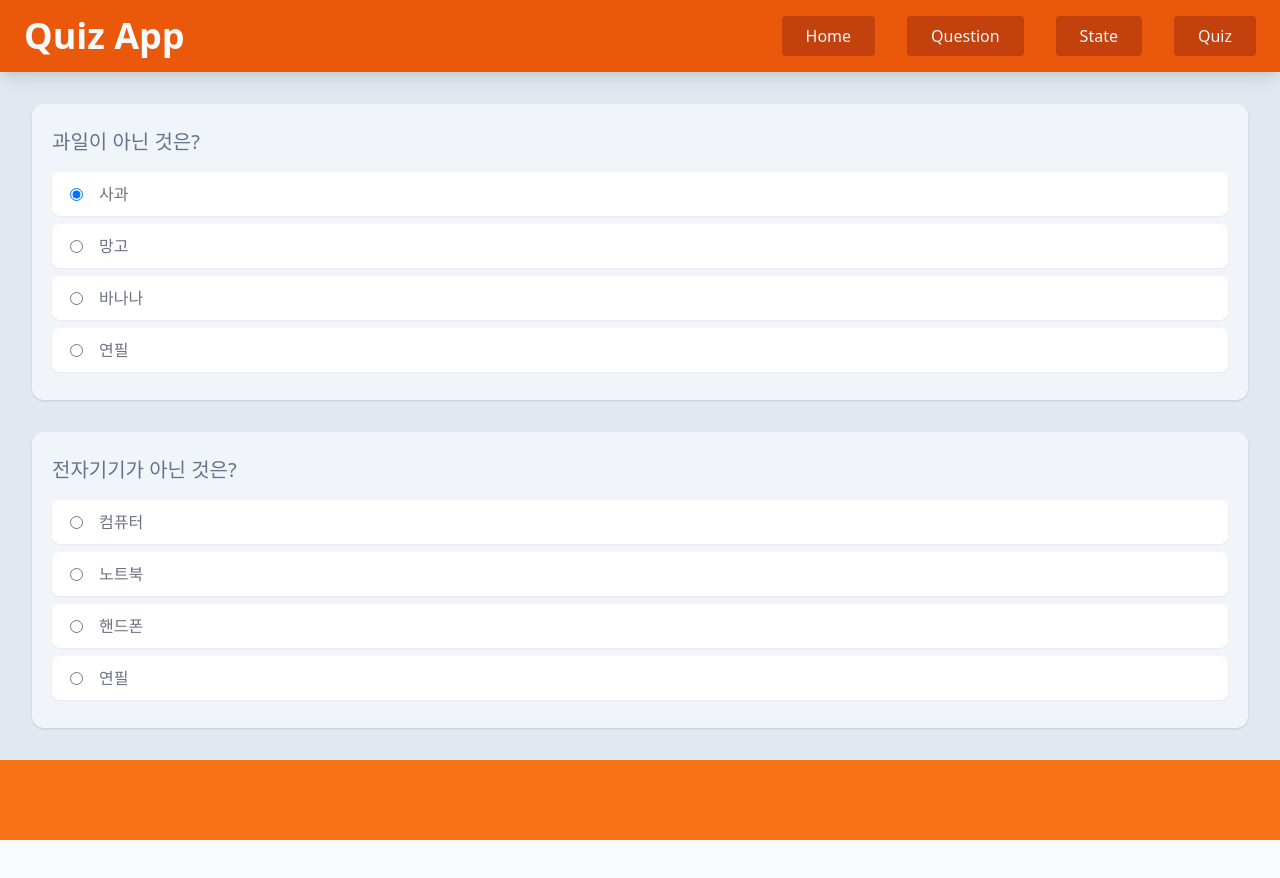
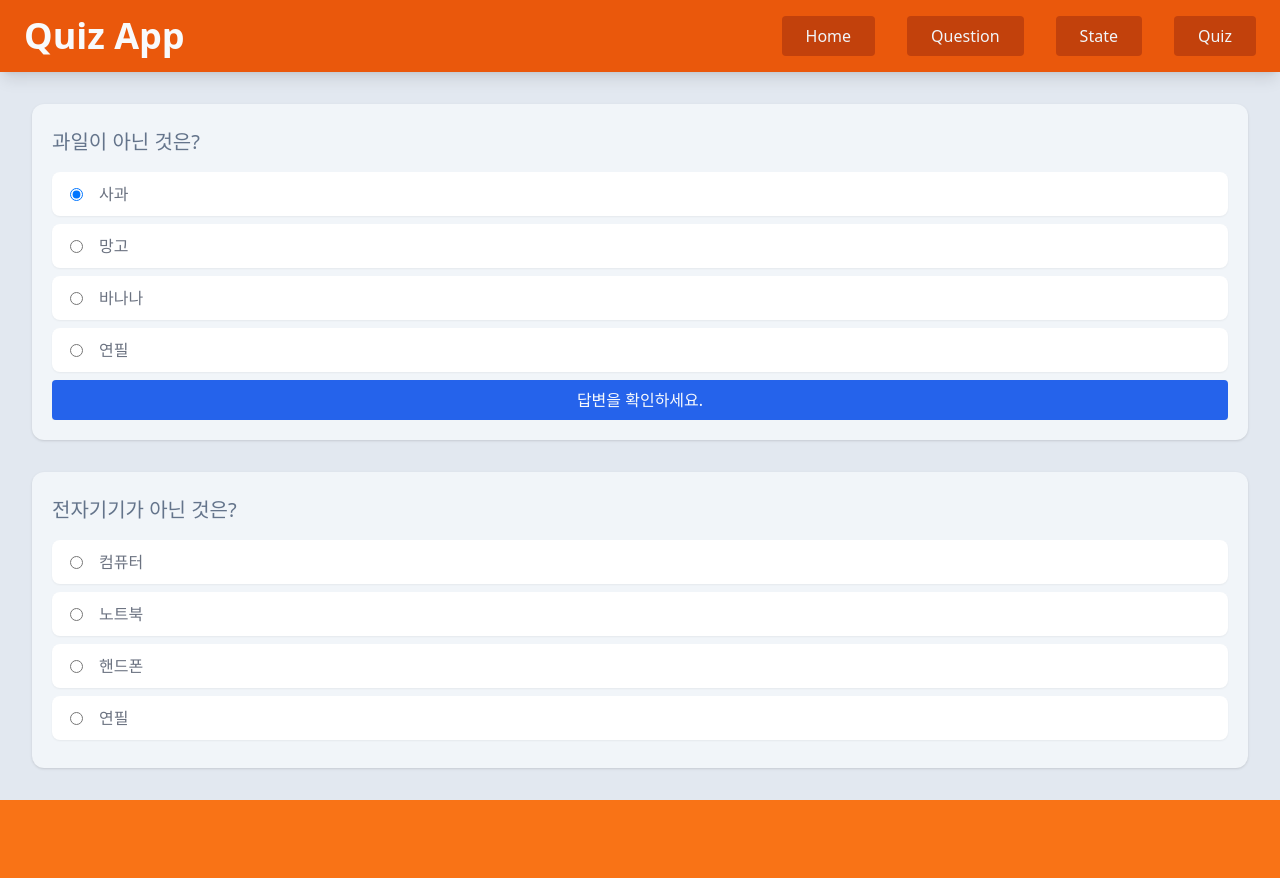
Before and after one commit to Librariann/nextjs-study, a Next.js app in the folder nextjs-13-quiz-app/: page /question in a window 1280 px wide. Both pictures are taken after a click on the label "사과". Before the commit the page ends 840 px from the top, so only its background shows below. Built offline with nearby package versions, Linux system fonts and the light colour scheme.

Commit message:
[commit] add animation from react-spring for next13-quiz-app

```diff
--- a/nextjs-13-quiz-app/components/Question.tsx
+++ b/nextjs-13-quiz-app/components/Question.tsx
@@ -2,6 +2,7 @@
 
 import { IQuestion } from "@/utils/types";
 import { CheckCircleIcon, XCircleIcon } from "@heroicons/react/24/outline";
+import { animated, useTransition } from "@react-spring/web";
 import React, { useState } from "react";
 
 interface Props {
@@ -15,6 +16,15 @@
   const [answer, setAnswer] = useState(0);
   const [isAnswered, setIsAnswered] = useState(false);
   const [isTrue, setIsTrue] = useState(false);
+
+  const transitions = useTransition(isAnswered, {
+    from: { opacity: 0, height: 0 },
+    enter: { opacity: 1, height: 40 },
+    leave: { opacity: 0, height: 0 },
+    config: {
+      duration: 200,
+    },
+  });
 
   return (
     <div
@@ -63,6 +73,24 @@
           <span className="w-full">{option.text}</span>
         </label>
       ))}
+      {checkEnabled &&
+        transitions(
+          (styles, item) =>
+            answer > 0 &&
+            !item && (
+              <animated.div style={{ overflow: "hidden", ...styles }}>
+                <div
+                  onClick={() => {
+                    setIsAnswered(true);
+                    setIsTrue(question.answer === answer);
+                  }}
+                  className={`bg-blue-600 p-2 text-slate-50 rounded text-center shadow hover:bg-blue-500 duration-200 cursor-pointer`}
+                >
+                  답변을 확인하세요.
+                </div>
+              </animated.div>
+            )
+        )}
     </div>
   );
 };
--- a/nextjs-13-quiz-app/package.json
+++ b/nextjs-13-quiz-app/package.json
@@ -10,6 +10,7 @@
   },
   "dependencies": {
     "@heroicons/react": "^2.1.1",
+    "@react-spring/web": "^9.7.3",
     "next": "14.1.0",
     "react": "^18",
     "react-dom": "^18"
```
Also changed, not shown: 1 other file (tests, documents, lock files or other folders).
